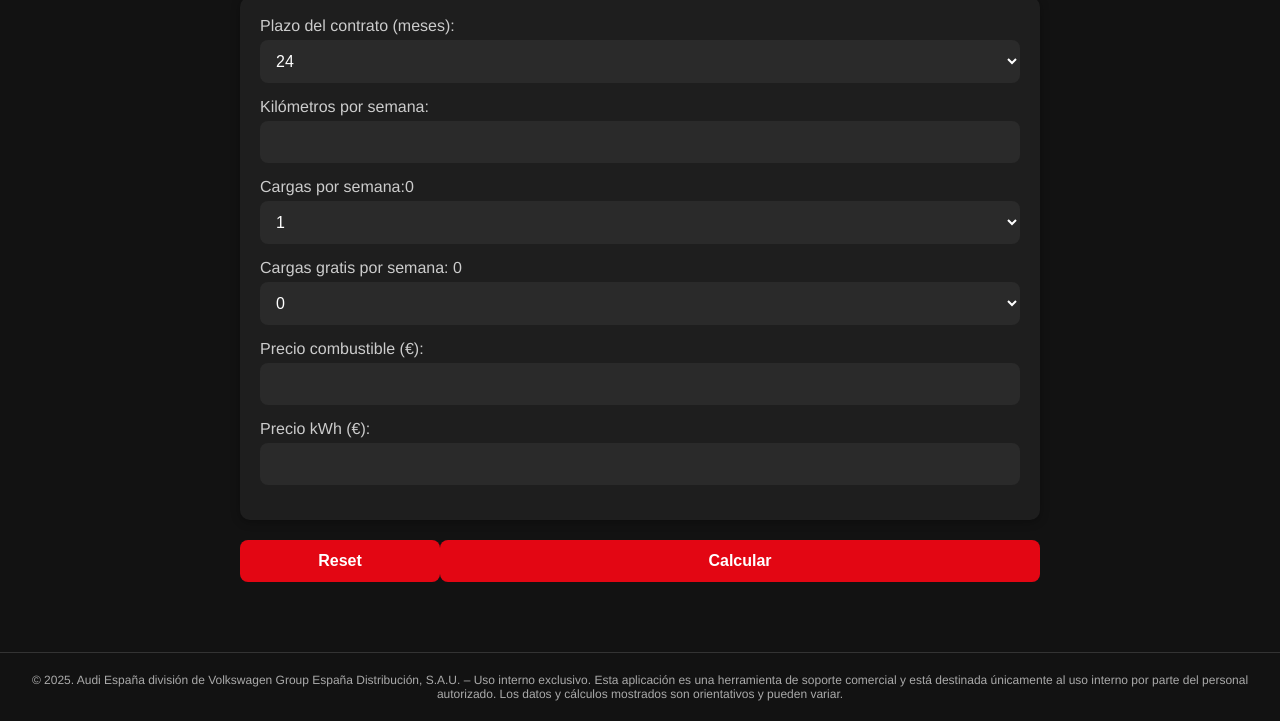
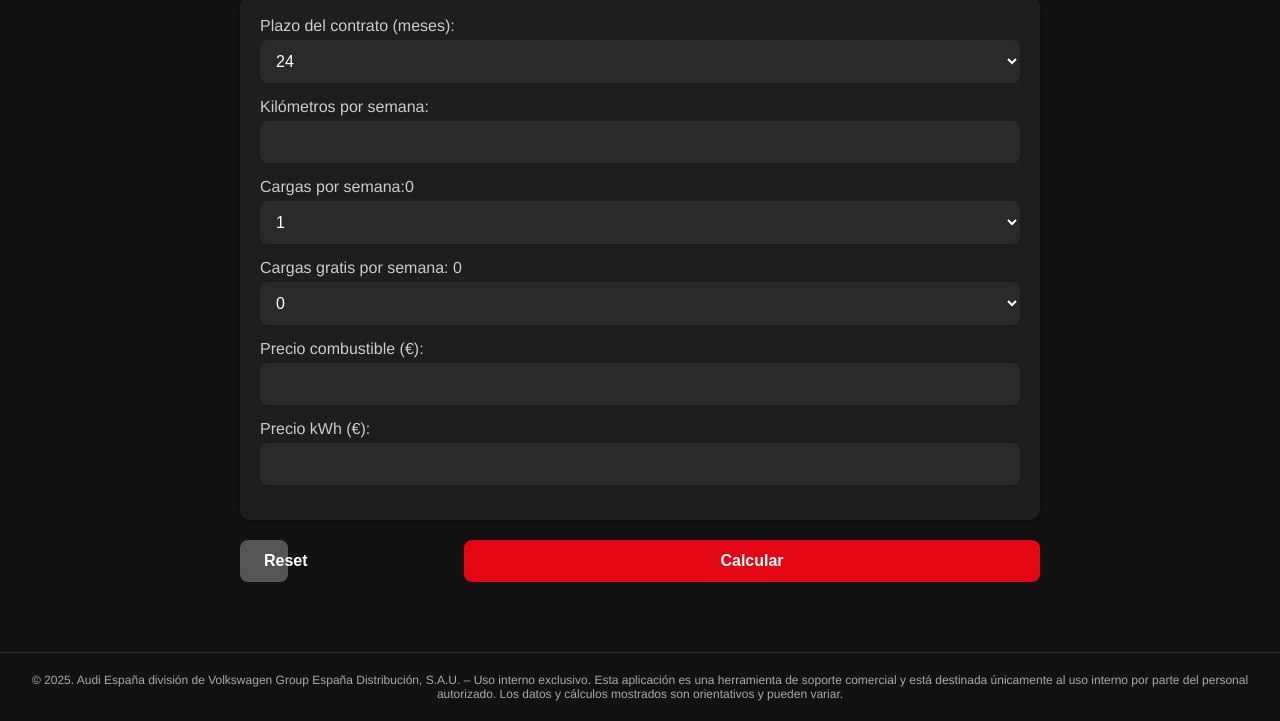
Before and after one commit to AudiProducto/Audi-TCO-2025, a plain HTML site: page index.html in a window 1280 px wide. Shown: the part 444-1165 px from the top of the page. Drawn offline with nearby package versions, Linux system fonts and the light colour scheme.

Commit message:
Update index.html

```diff
--- a/index.html
+++ b/index.html
@@ -480,8 +480,8 @@
 <input id="precioKwh" required="" step="0.01" type="number"/>
 </div>
 <div class="buttons">
-  <button type="reset" style="width: 25%;">Reset</button>
-  <button type="submit" style="width: 75%; margin-left: auto;">Calcular</button>
+<button type="reset" style="width: 5%; background-color: #555555;">Reset</button>
+  <button type="submit" style="width: 72%; margin-left: auto;">Calcular</button>
 </div>
 </div>
 </form>
```
